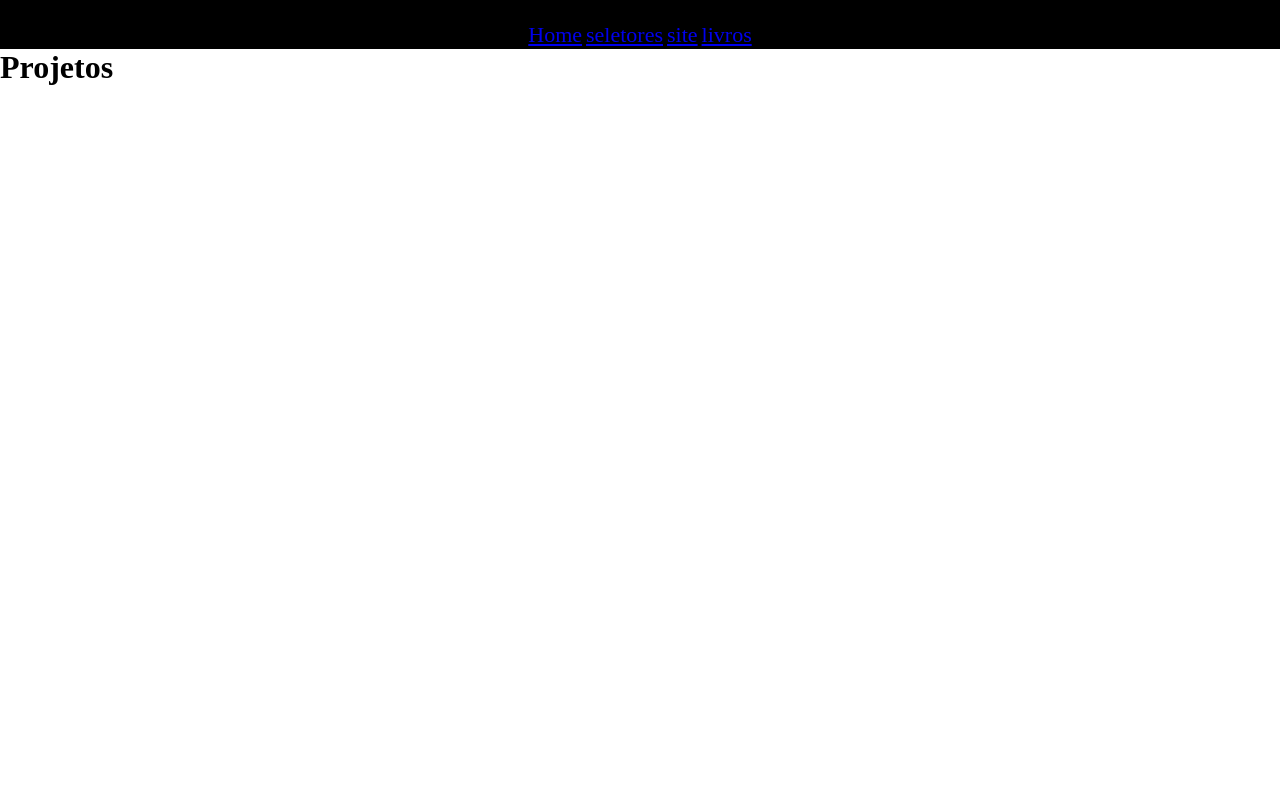
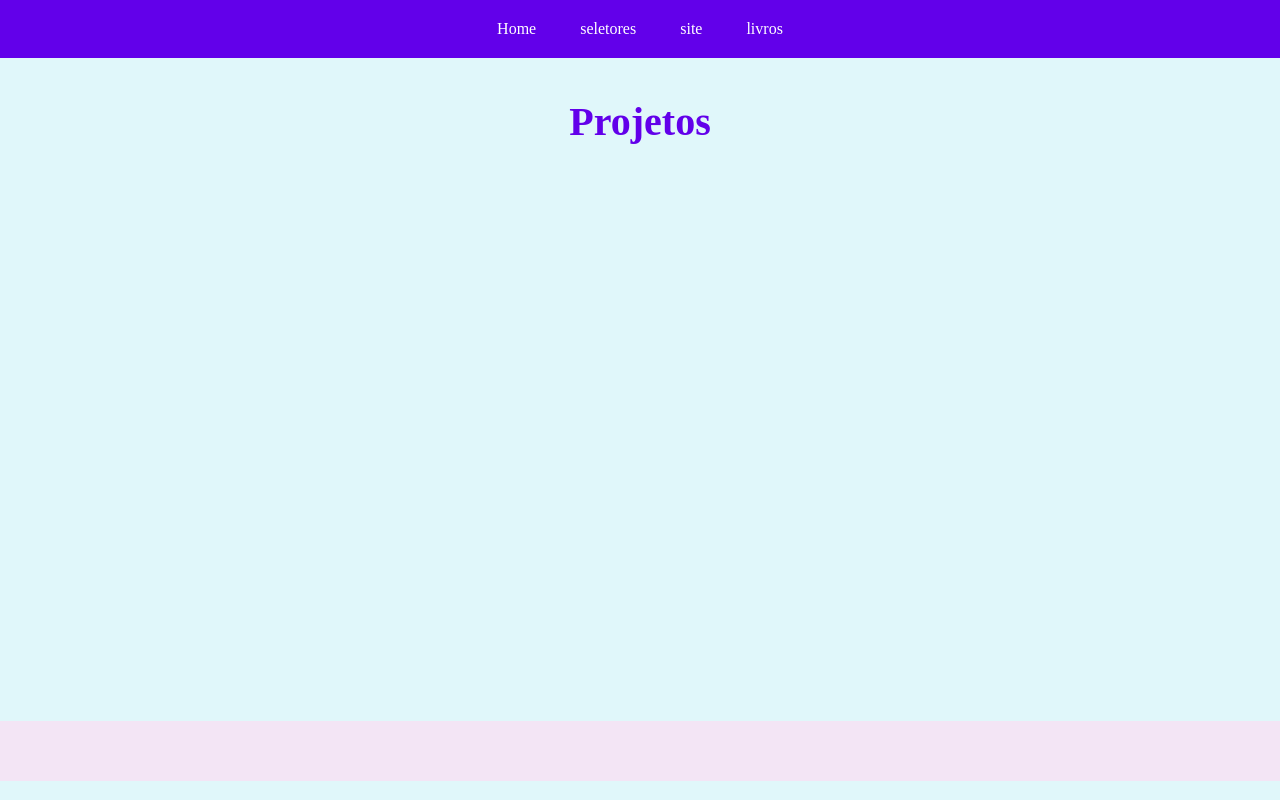
Before and after one commit to viniciussilva240/FrontEndI, a plain HTML site: page index.html in a window 1280 px wide. Drawn offline with Linux system fonts and the light colour scheme; files that its build step writes are made by us from their sources.

Commit message:
estilizando o site

```diff
--- a/index.html
+++ b/index.html
@@ -12,6 +12,7 @@
 </head>
 <body>
     <header>
+
         <nav>
             <ul>
             <li><a href="./index.html">Home</a></li>
@@ -24,7 +25,7 @@
         </nav>
 
     </header>
-
+     <h1>Projetos</h1>
     <main>
 
     </main>
@@ -32,6 +33,6 @@
     <footer>
 
     </footer>
-<h1>Projetos</h1>
+
 </body>
 </html>
--- a/s.css
+++ b/s.css
@@ -1,38 +1,55 @@
-*{
-    margin: 0%;
-    padding: 0%;
-    border: none;
+* {
+    margin: 0;
+    padding: 0;
+}
+
+body {
+    background-color: #e0f7fa;
 }
 
 header {
-    background-color: rgb(0, 0, 0);
-    height:px;
+    background-color: #6200ea;
+    padding: 20px 0;
 }
 
 header li {
     display: inline;
+
+}
+
+ul {
     text-align: center;
 }
 
-a:visited {
-    color: rgb(207, 6, 6);
+
+a {
+    text-decoration: none;
+    color: white;
+    padding: 10px 20px;
+    border-radius:  25px;
+}
+
+a:hover {
+    background-color: #ffffff;
+    color: #000;
+}
+
+main {
+    display: flex;
+    justify-content: center;
+    align-items: center;
+    padding: 288px;
+}
+
+h1 {
+    text-align: center;
+    margin-top: 40px;
+    font-size: 2.5em;
+    color: #6200ea;
+}
+
+footer {
+    background-color: #f3e5f5;
+    padding: 30px;
 
 }
-
-header a {
-    font-size: 22px;
-    vertical-align: text-bottom ;
-
-}
-
-header ul{
-    text-align: center;
-    padding-top: 22px;
-
-}
-
-img {
-    width: 50px;
-    height: 50px;
-    position:unset;
-    }
```
Also changed, not shown: livros/css/livro.html (+0 -3 lines), eu.png (added).
